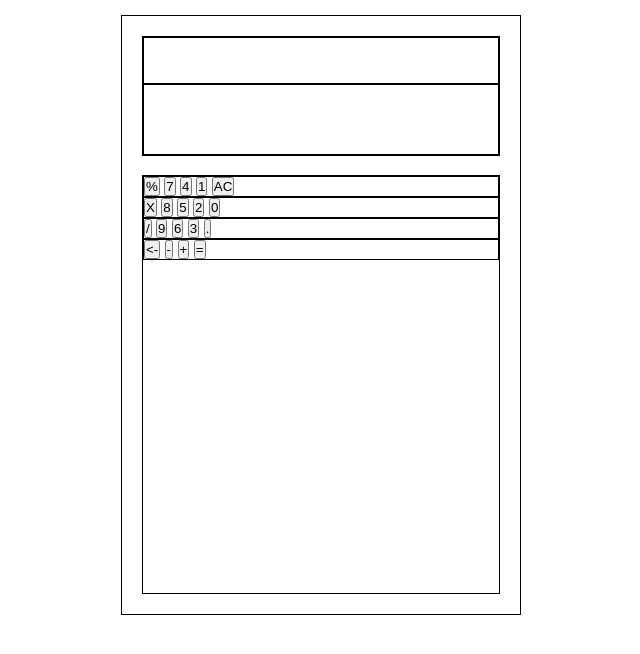
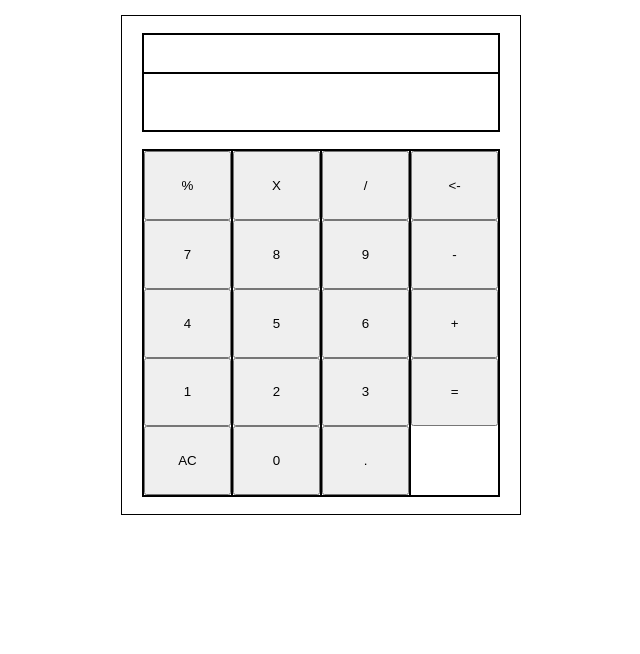
Before and after one commit to MatCaban/odin-calculator, a plain HTML site: page index.html in a window 1280 px wide. Shown: the whole page, without its empty margins (319-959 px from the left). Drawn offline with Linux system fonts and the light colour scheme.

Commit message:
Update height of div container and add styles for keyboard buttons

```diff
--- a/styles/style.css
+++ b/styles/style.css
@@ -22,7 +22,7 @@ div {
     display: flex;
     flex-direction: column;
     width: 400px;
-    height : 600px;
+    height : 500px;
     align-items: center;
     justify-content: space-evenly;
 }
@@ -48,6 +48,17 @@ div {
 
 /* Keyboard container */
 .keyboard {
+    display:flex;
     width: 90%;
     height: 70%;
 }
+
+.keyboard div {
+    width: 25%;
+    display: flex;
+    flex-direction: column;
+}
+
+button {
+    height: 20%;
+}
```
